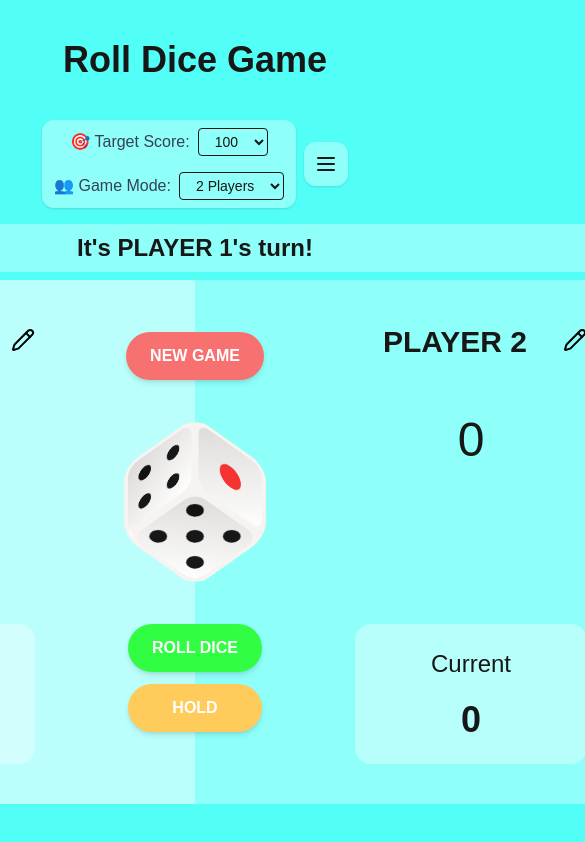
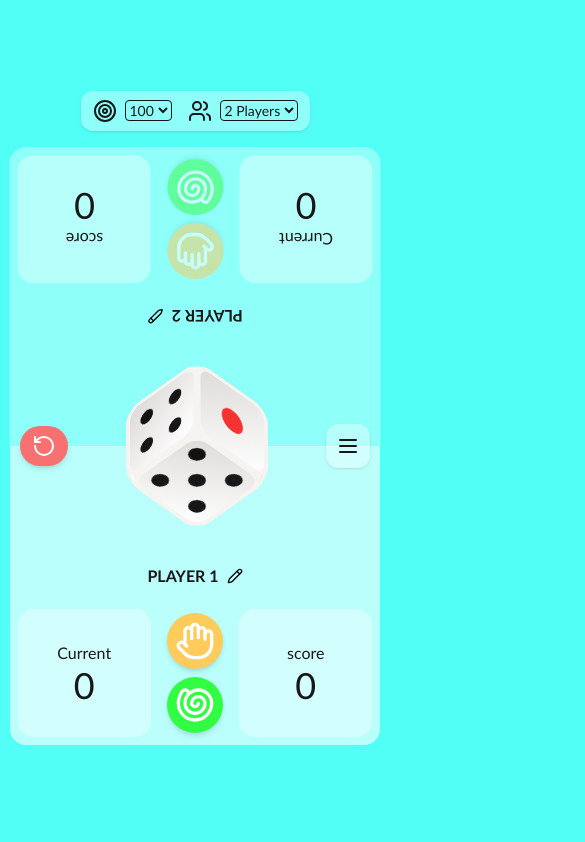
Before and after one commit to Sylveeeeee/Pig-Dice-Game, a Next.js app: page / in a window 390 px wide. Shown: the top 842 px of the page, 585 px wide, since content can reach past the window. Built offline with nearby package versions, Linux system fonts and the light colour scheme.

Commit message:
responsive

```diff
--- a/app/components/GameSettings.tsx
+++ b/app/components/GameSettings.tsx
@@ -1,6 +1,7 @@
 "use client";
 
 import React from "react";
+import { Target,Users,Bot   } from 'lucide-react';
 
 type GameSettingsProps = {
   targetScore: number;
@@ -24,15 +25,16 @@ export default function GameSettings({
   onBotNameChange
 }: GameSettingsProps) {
   return (
-    <div className="px-3 p-2 bg-[#ffffff59] rounded-xl shadow flex flex-col sm:flex-row items-center gap-4">
+    <div className="px-3 p-2 bg-[#ffffff59] rounded-xl shadow flex  flex-row  md:items-center gap-4">
       {/* Target Score */}
       <div className="flex items-center gap-2">
-        <label className="font-medium text-gray-700">🎯 Target Score:</label>
+        <Target  />
+        <label className="font-medium text-gray-700 md:block hidden">Target Score:</label>
         <select
           value={targetScore}
           onChange={(e) => setTargetScore(Number(e.target.value))}
           disabled={disabled}
-          className="px-3 py-1 border rounded text-sm focus:outline-none focus:ring-0"
+          className="border rounded text-sm focus:outline-none focus:ring-0 "
         >
           {[1, 50, 100, 150, 200].map((val) => (
             <option key={val} value={val}>
@@ -44,7 +46,8 @@ export default function GameSettings({
 
       {/* Game Mode */}
       <div className="flex items-center gap-2">
-        <label className="font-medium text-gray-700">👥 Game Mode:</label>
+        <Users  />
+        <label className="font-medium text-gray-700 md:block hidden"> Game Mode:</label>
         <select
           value={vsBot ? "bot" : "2p"}
           onChange={(e) => {
@@ -61,7 +64,7 @@ export default function GameSettings({
             }
           }}
           disabled={disabled}
-          className="px-3 py-1 border rounded text-sm focus:outline-none focus:ring-0"
+          className=" border rounded text-sm focus:outline-none focus:ring-0"
         >
           <option value="2p">2 Players</option>
           <option value="bot">Vs Bot</option>
@@ -71,7 +74,8 @@ export default function GameSettings({
       {/* Bot Difficulty */}
       {vsBot && (
         <div className="flex items-center gap-2">
-          <label className="font-medium text-gray-700">🤖 Bot:</label>
+          <Bot  />
+          <label className=" font-medium text-gray-700 md:block hidden">Bot:</label>
           <select
             value={botDifficulty}
             onChange={(e) => {
@@ -82,7 +86,7 @@ export default function GameSettings({
               );
             }}
             disabled={disabled}
-            className="px-3 py-1 border rounded text-sm focus:outline-none focus:ring-0"
+            className=" border rounded text-sm focus:outline-none focus:ring-0 "
           >
             <option value="easy">Easy</option>
             <option value="medium">Medium</option>
--- a/app/components/GamesHistory.tsx
+++ b/app/components/GamesHistory.tsx
@@ -59,11 +59,11 @@ export default function HistoryModal({ isOpen, onClose }: Props) {
   return (
     <div
       onClick={onClose}
-      className="fixed inset-0 bg-opacity-50 flex justify-center items-center z-50"
+      className="fixed inset-0 backdrop-blur-xs flex justify-center items-center z-50"
     >
       <div
         onClick={(e) => e.stopPropagation()}
-        className="bg-white shadow rounded-lg p-6 max-w-xl w-full overflow-y-auto max-h-[90vh] relative"
+        className="bg-[#ffffff94] shadow rounded-lg p-6 max-w-xl w-full overflow-y-auto max-h-[90vh] relative"
       >
         <h2 className="text-2xl font-bold mb-4">Game History</h2>
         <button onClick={onClose} className="absolute top-4 right-6 text-xl">
@@ -71,7 +71,7 @@ export default function HistoryModal({ isOpen, onClose }: Props) {
         </button>
         <ul className="space-y-3">
           {history.map((game) => (
-            <li key={game.id} className="bg-gray-100 p-4 rounded relative">
+            <li key={game.id} className="bg-[#ffffff59] p-4 rounded relative">
               <p>
                 <strong
                   onClick={() => setSelectedPlayerName(game.player1.name)}
--- a/app/components/PlayerProfile.tsx
+++ b/app/components/PlayerProfile.tsx
@@ -45,7 +45,7 @@ export default function PlayerProfileModal({ playerName, onClose }: Props) {
   return (
     <div
       onClick={onClose}
-      className="fixed inset-0 bg-opacity-50 flex justify-center items-center z-50"
+      className="fixed inset-0 backdrop-blur-xs flex justify-center items-center z-50"
     >
       <div
         onClick={(e) => e.stopPropagation()}
--- a/app/globals.css
+++ b/app/globals.css
@@ -14,22 +14,13 @@
 
 @media (prefers-color-scheme: dark) {
   :root {
-    --background: #0a0a0a;
-    --foreground: #ededed;
+    --background: #2ecac2;
+    --foreground: #171717;
   }
 }
 
 body {
   background: var(--background);
   color: var(--foreground);
-  font-family: Arial, Helvetica, sans-serif;
+  font-family: 'Trebuchet MS', 'Lucida Sans Unicode', 'Lucida Grande', 'Lucida Sans', Arial, sans-serif, Helvetica, sans-serif;
 }
-
-@keyframes dice-spin {
-  0% {
-    transform: rotate(0deg);
-  }
-  100% {
-    transform: rotate(360deg);
-  }
-}
--- a/app/page.tsx
+++ b/app/page.tsx
@@ -3,7 +3,7 @@
 //import Dice from "./components/Dice";
 import GameSettings from "./components/GameSettings";
 import WinnerBanner from "./components/WinnerBanner";
-import { Pencil, Menu } from "lucide-react";
+import { Pencil, Menu, RotateCcw, Shell, Hand } from "lucide-react";
 import { useCallback, useEffect, useState } from "react";
 import Dice3D from "./components/Dice3D";
 import { saveGameToServer } from "@/utils/api";
@@ -243,8 +243,8 @@ export default function Home() {
 
   return (
     <div className="flex-col flex items-center justify-center h-screen">
-      <h1 className="text-4xl font-bold mb-10">Roll Dice Game</h1>
-      <div className="mb-4 flex items-center gap-2">
+      <h1 className="hidden md:block text-4xl font-bold mb-10">Roll Dice Game</h1>
+      <div className="mb-2 flex items-center gap-2">
         <GameSettings
           targetScore={targetScore}
           setTargetScore={setTargetScore}
@@ -263,13 +263,13 @@ export default function Home() {
         />
         <button
           onClick={() => setShowMenu(true)}
-          className="bg-[#ffffff59] flex items-center p-2.5 shadow rounded-xl gap-2 hover:bg-[#ffffff79]"
+          className="hidden bg-[#ffffff59] md:flex items-center p-2.5 shadow rounded-xl gap-2 hover:bg-[#ffffff79]"
         >
           <Menu />
         </button>
         <MenuModal isOpen={showMenu} onClose={() => setShowMenu(false)} />
       </div>
-      <div className="bg-[#ffffff59] w-4xl py-2 rounded-full mb-2 text-center">
+      <div className="hidden md:block bg-[#ffffff59] lg:w-4xl md:w-3/4 py-2 rounded-full mb-2 text-center">
         {gameOver && winner !== null ? (
           <WinnerBanner winnerName={playerNames[winner]} />
         ) : (
@@ -279,15 +279,36 @@ export default function Home() {
         )}
       </div>
 
-      <div className="flex justify-center items-center  ">
+      <div className="flex flex-col-reverse md:flex-row justify-center items-center lg:w-7/8 md:w-22/23 w-full  py-2 ">
+        <div className="md:hidden flex justify-between items-center absolute px-5 z-10 w-full">
+          <button
+            onClick={resetGame}
+            className={`rounded-full px-3 py-2 lg:mt-10 md:mt-10 bg-[#f87171] hover:bg-[#fca5a5] text-white font-semibold shadow-md transition ${gameOver ? "animate-pulse " : ""
+              }`}
+          >
+            <RotateCcw />
+          </button>
+          <div className="md:hidden block   z-10">
+            <Dice3D number={diceNumber} rolling={rolling} />
+          </div>
+          <button
+            onClick={() => setShowMenu(true)}
+            className="bg-[#ffffff59] md:flex items-center p-2.5 shadow rounded-xl gap-2 hover:bg-[#ffffff79]"
+          >
+            <Menu />
+          </button>
+
+          <MenuModal isOpen={showMenu} onClose={() => setShowMenu(false)}
+          />
+        </div>
+
         {/* PLAYER 1 */}
         <div
-          className={`py-10 px-40 text-center rounded-l-2xl transition-all duration-300 ${
-            activePlayer === 0 ? "bg-[#ffffff9a]" : "bg-[#ffffff59]"
+          className={` md:h-[520px] h-1/2 md:w-1/2 w-[95%] md:py-10 flex-col flex justify-between items-center text-center md:rounded-l-2xl md:rounded-r-none rounded-b-2xl transition-all duration-300 ${activePlayer === 0 ? "bg-[#ffffff9a]" : "bg-[#ffffff59]"
             }`}
         >
           {/*  Editable Player Name */}
-          <div className="text-3xl flex items-center justify-center gap-2 mb-4">
+          <div className="text-3xl flex items-center justify-center gap-2 mb-4 md:mt-0 mt-30">
             {editingNameIndex === 0 ? (
               <input
                 type="text"
@@ -298,10 +319,10 @@ export default function Home() {
                 onKeyDown={(e) => {
                   if (e.key === "Enter") stopEditing();
                 }}
-                className="text-3xl font-bold text-center px-2 py-1 border-b w-[200px] h-[40px] transition-all duration-150 focus:outline-none focus:ring-0 "
+                className="lg:text-3xl md:text-2xl text-[16px] font-bold text-center border-b w-1/2  transition-all duration-150 focus:outline-none focus:ring-0"
               />
             ) : (
-              <span className="font-bold text-3xl px-2 py-1 text-center  w-[200px] h-[40px]">
+              <span className="font-bold lg:text-3xl md:text-2xl text-[16px] text-center">
                 {playerNames[0]}
               </span>
             )}
@@ -309,24 +330,23 @@ export default function Home() {
               onClick={() => setEditingNameIndex(0)}
               className="hover:text-gray-700 text-black"
             >
-              <Pencil />
+              <Pencil size={16} />
             </button>
           </div>
 
           {/* Total Score */}
           <p
-            className={`text-5xl py-10 transition-transform duration-500 ${
-              scoreAnimated[0] ? "scale-125 text-green-500" : ""
+            className={`hidden md:block text-5xl lg:py-10 transition-transform duration-500 ${scoreAnimated[0] ? "scale-125 text-green-500" : ""
               }`}
           >
             {scores[0]}
           </p>
           {/* Current Score */}
-          <div className="mt-30 py-6 px-10 rounded-2xl bg-[#ffffff59]">
-            <div className="text-2xl">Current</div>
+          <div className="flex md:justify-center justify-between items-center w-full px-2 py-2">
+            <div className="md:py-6 py-8 lg:px-10 w-3/8 rounded-2xl bg-[#ffffff59]">
+              <div className="md:text-2xl text-[16px]">Current</div>
               <p
-              className={`text-4xl mt-5 font-bold transition-transform duration-500 ${
-                activePlayer === 0 && scoreCurrentAnimated
+                className={`text-4xl md:mt-5  transition-transform duration-500 ${activePlayer === 0 && scoreCurrentAnimated
                   ? "scale-125 text-green-500"
                   : ""
                   }`}
@@ -334,25 +354,58 @@ export default function Home() {
                 {activePlayer === 0 ? currentScore : 0}
               </p>
             </div>
+            <div className="md:hidden px-2">
+              <div className="flex  flex-col lg:pb-15 md:pb-10 space-y-2 text-[16px]">
+
+                <button
+                  onClick={holdScore}
+                  disabled={gameOver || (activePlayer === 1) || rolling || (vsBot && activePlayer === 1)}
+                  className={`rounded-full p-2 bg-[#ffcb5b] hover:bg-[#eab308] text-white font-semibold shadow-md transition duration-200 ${gameOver || (activePlayer === 1) || rolling || (vsBot && activePlayer === 1)
+                    ? "opacity-50 cursor-not-allowed"
+                    : ""
+                    }`}
+                >
+                  <Hand size={40} />
+                </button>
+                <button
+                  onClick={handlePlayerRoll}
+                  disabled={gameOver || (activePlayer === 1) || rolling || (vsBot && activePlayer === 1)}
+                  className={`rounded-full p-2 bg-[#31fd42] hover:bg-[#28a745] text-white font-semibold shadow-md transition duration-200 ${gameOver || (activePlayer === 1) || rolling || (vsBot && activePlayer === 1)
+                    ? "opacity-50 cursor-not-allowed"
+                    : ""
+                    }`}
+                >
+                  <Shell size={40} />
+                </button>
+              </div>
+            </div>
+            <div className="md:hidden md:py-6 py-8 lg:px-10 w-3/8 rounded-2xl bg-[#ffffff59]">
+              <div className="md:text-2xl text-[16px]">score</div>
+              <p
+                className={`md:hidden text-4xl lg:py-10 transition-transform duration-500 ${scoreAnimated[0] ? "scale-125 text-green-500" : ""
+                  }`}
+              >
+                {scores[0]}
+              </p>
+            </div>
+          </div>
         </div>
 
         {/* CONTROLS */}
-        <div className="flex flex-col justify-between items-center h-[500px] absolute ">
+        <div className="hidden md:flex flex-col justify-between items-center h-[520px] absolute ">
           <button
             onClick={resetGame}
-            className={`rounded-full px-6 p-3 mt-10 bg-[#f87171] hover:bg-[#fca5a5] text-white font-semibold shadow-md transition ${
-              gameOver ? "animate-pulse " : ""
+            className={`rounded-full px-6 p-3 lg:mt-10 md:mt-10 bg-[#f87171] hover:bg-[#fca5a5] text-white font-semibold shadow-md transition ${gameOver ? "animate-pulse " : ""
               }`}
           >
             NEW GAME
           </button>
           <Dice3D number={diceNumber} rolling={rolling} />
-          <div className="flex flex-col pb-15 space-y-3">
+          <div className="flex  flex-col lg:pb-15 md:pb-10 space-y-3">
             <button
               onClick={handlePlayerRoll}
               disabled={gameOver || rolling || (vsBot && activePlayer === 1)}
-              className={`rounded-full px-6 py-3 bg-[#31fd42] hover:bg-[#28a745] text-white font-semibold shadow-md transition duration-200 ${
-                gameOver || rolling || (vsBot && activePlayer === 1)
+              className={`rounded-full px-6 py-3 bg-[#31fd42] hover:bg-[#28a745] text-white font-semibold shadow-md transition duration-200 ${gameOver || rolling || (vsBot && activePlayer === 1)
                 ? "opacity-50 cursor-not-allowed"
                 : ""
                 }`}
@@ -362,8 +415,7 @@ export default function Home() {
             <button
               onClick={holdScore}
               disabled={gameOver || rolling || (vsBot && activePlayer === 1)}
-              className={`rounded-full px-6 py-3 bg-[#ffcb5b] hover:bg-[#eab308] text-white font-semibold shadow-md transition duration-200 ${
-                gameOver || rolling || (vsBot && activePlayer === 1)
+              className={`rounded-full px-6 py-3 bg-[#ffcb5b] hover:bg-[#eab308] text-white font-semibold shadow-md transition duration-200 ${gameOver || rolling || (vsBot && activePlayer === 1)
                 ? "opacity-50 cursor-not-allowed"
                 : ""
                 }`}
@@ -372,15 +424,13 @@ export default function Home() {
             </button>
           </div>
         </div>
-
         {/* PLAYER 2 */}
         <div
-          className={`py-10 px-40 text-center rounded-r-2xl transition-all duration-300 ${
-            activePlayer === 1 ? "bg-[#ffffff9a]" : "bg-[#ffffff59]"
+          className={` rotate-180 md:rotate-none h-1/2 md:h-[520px] md:w-1/2 w-[95%] md:py-10 flex-col flex justify-between items-center text-center md:rounded-r-2xl md:rounded-l-none rounded-b-2xl transition-all duration-300 ${activePlayer === 1 ? "bg-[#ffffff9a]" : "bg-[#ffffff59]"
             }`}
         >
           {/*  Editable Player Name */}
-          <div className="text-3xl flex items-center justify-center gap-2 mb-4">
+          <div className="text-3xl flex items-center justify-center gap-2 mb-4 md:mt-0 mt-30">
             {editingNameIndex === 1 && !vsBot ? (
               <input
                 type="text"
@@ -390,10 +440,10 @@ export default function Home() {
                 onKeyDown={(e) => {
                   if (e.key === "Enter") stopEditing();
                 }}
-                className="text-3xl font-bold text-center px-2 py-1 border-b w-[200px] h-[40px] focus:outline-none focus:ring-0 "
+                className="lg:text-3xl md:text-2xl text-[16px] font-bold text-center border-b w-1/2  transition-all duration-150 focus:outline-none focus:ring-0 "
               />
             ) : (
-              <span className="font-bold text-3xl px-2 py-1 text-center  w-[200px] h-[40px]">
+              <span className="font-bold lg:text-3xl md:text-2xl text-[16px] text-center">
                 {playerNames[1]}
               </span>
             )}
@@ -401,21 +451,21 @@ export default function Home() {
               onClick={() => setEditingNameIndex(1)}
               className="hover:text-gray-700 text-black"
             >
-              <Pencil />
+              <Pencil size={16} />
             </button>
           </div>
           <p
-            className={`text-5xl py-10 transition-transform duration-500 ${
-              scoreAnimated[1] ? "scale-125 text-green-500" : ""
+            className={`hidden md:block text-5xl lg:py-10 transition-transform duration-500 ${scoreAnimated[1] ? "scale-125 text-green-500" : ""
               }`}
           >
             {scores[1]}
           </p>
-          <div className="mt-30 py-6 px-10 rounded-2xl bg-[#ffffff59]">
-            <div className="text-2xl">Current</div>
+          {/* Current Score */}
+          <div className="flex md:justify-center justify-between items-center w-full px-2 py-2 ">
+            <div className="md:py-6 py-8 lg:px-10 w-3/8 rounded-2xl bg-[#ffffff59]">
+              <div className="md:text-2xl text-[16px]">Current</div>
               <p
-              className={`text-4xl mt-5 font-bold transition-transform duration-500 ${
-                activePlayer === 1 && scoreCurrentAnimated
+                className={`text-4xl md:mt-5  transition-transform duration-500 ${activePlayer === 1 && scoreCurrentAnimated
                   ? "scale-125 text-green-500"
                   : ""
                   }`}
@@ -423,6 +473,40 @@ export default function Home() {
                 {activePlayer === 1 ? currentScore : 0}
               </p>
             </div>
+            <div className="md:hidden px-2 ">
+              <div className="flex  flex-col lg:pb-15 md:pb-10 space-y-2 text-[16px]">
+                <button
+                  onClick={holdScore}
+                  disabled={gameOver || (activePlayer === 0) || rolling || (vsBot && activePlayer === 1)}
+                  className={`rounded-full p-2 bg-[#ffcb5b] hover:bg-[#eab308] text-white font-semibold shadow-md transition duration-200 ${gameOver || (activePlayer === 0) || rolling || (vsBot && activePlayer === 1)
+                    ? "opacity-50 cursor-not-allowed"
+                    : ""
+                    }`}
+                >
+                  <Hand size={40} />
+                </button>
+                <button
+                  onClick={handlePlayerRoll}
+                  disabled={gameOver || (activePlayer === 0) || rolling || (vsBot && activePlayer === 1)}
+                  className={`rounded-full p-2 bg-[#31fd42] hover:bg-[#28a745] text-white font-semibold shadow-md transition duration-200 ${gameOver || (activePlayer === 0) || rolling || (vsBot && activePlayer === 1)
+                    ? "opacity-50 cursor-not-allowed"
+                    : ""
+                    }`}
+                >
+                  <Shell size={40} />
+                </button>
+              </div>
+            </div>
+            <div className="md:hidden md:py-6 py-8 lg:px-10 w-3/8 rounded-2xl bg-[#ffffff59]">
+              <div className="md:text-2xl text-[16px]">score</div>
+              <p
+                className={`md:hidden text-4xl lg:py-10 transition-transform duration-500 ${scoreAnimated[1] ? "scale-125 text-green-500" : ""
+                  }`}
+              >
+                {scores[1]}
+              </p>
+            </div>
+          </div>
         </div>
       </div>
     </div>
```
Also changed, not shown: app/components/Import.tsx (+13 -10 lines), app/components/MenuModal.tsx (+49 -27 lines). Lines whose indentation alone changed are shown as unchanged.
